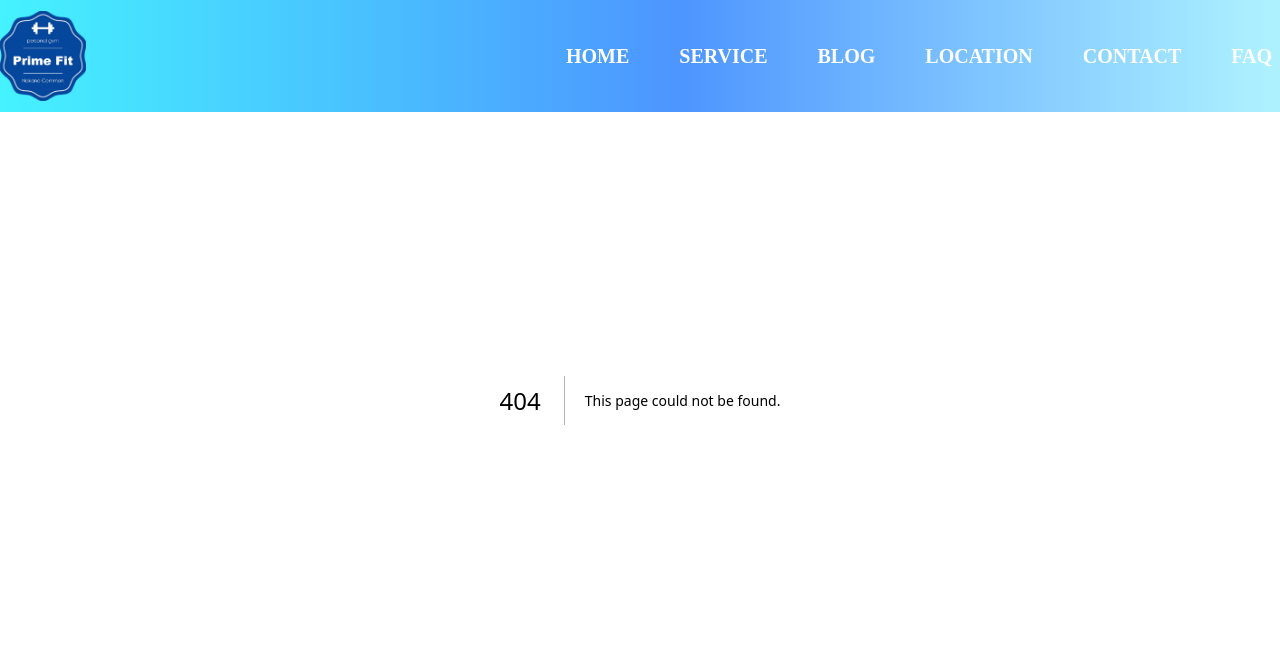
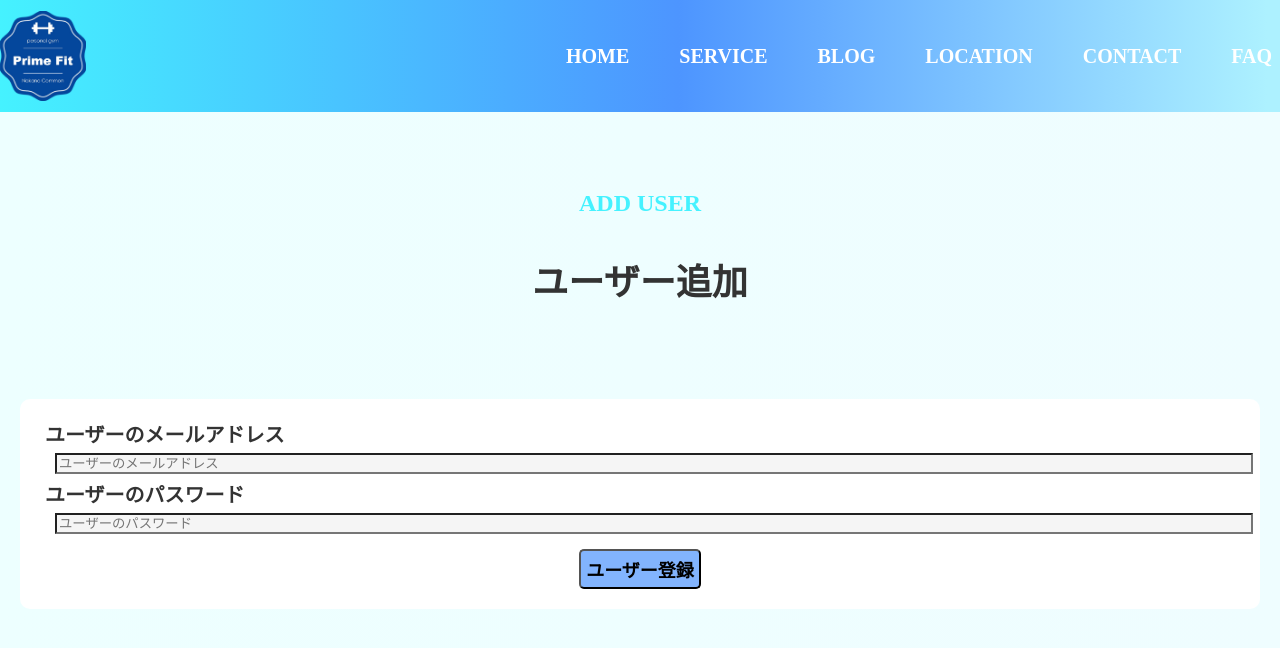
Before and after one commit to saitoshi/primeFitNakano, a Next.js app in the folder src/: page /create-user in a window 1280 px wide. Before the commit this address had no page. Shown: the top 648 px of the page. Built offline with nearby package versions, Linux system fonts and the light colour scheme.

Commit message:
issue-06-added user

```diff
--- a/src/app/_components/ServiceRelated/CreateService.tsx
+++ b/src/app/_components/ServiceRelated/CreateService.tsx
@@ -22,7 +22,9 @@ export const CreateService = () => {
     setCosts(costHolder);
   };
   const updateDetail = async (
+    // eslint-disable-next-line @typescript-eslint/no-explicit-any
     e: any,
+    // eslint-disable-next-line @typescript-eslint/no-explicit-any
     holder: any,
     id: number,
     contentArea: string,
@@ -115,6 +117,7 @@ export const CreateService = () => {
         await setSuccess(true);
       }
     } catch (error) {
+      await console.error(error);
       await setError(true);
     } finally {
       await setLoad(false);
--- a/src/app/_components/UserRelated/CreateUser.tsx
+++ b/src/app/_components/UserRelated/CreateUser.tsx
@@ -1,6 +1,9 @@
 'use client';
-import { useState, useEffect } from 'react';
-import { getToken } from '@/app/_utils/assistFunctions/userFunctions';
+import { useState } from 'react';
+import {
+  getToken,
+  passwordStrength,
+} from '@/app/_utils/assistFunctions/userFunctions';
 import { LoadingWheel } from '../ConditionalRelated/LoadingWheel';
 import { useRouter } from 'next/navigation';
 import { IUser } from '@/app/_utils/type';
@@ -12,10 +15,16 @@ export const CreateUser = () => {
   const [load, setLoad] = useState<boolean>(false);
   const [error, setError] = useState<boolean>(false);
   const [errMsg, setErrMsg] = useState<string>('');
+  const [verified, setVerified] = useState<boolean>(false);
   // eslint-disable-next-line @typescript-eslint/no-explicit-any
   const submitUser = async (e: any) => {
     try {
       await e.preventDefault();
+      const pwdStrength = await passwordStrength(password);
+      if (!pwdStrength) {
+        await setError(true);
+        await setErrMsg('パスワードが弱すぎます。再入力してください。');
+      }
       const token = await getToken();
       if (!token) {
         await setLoad(false);
@@ -47,6 +56,8 @@ export const CreateUser = () => {
     }
   };
   if (load) {
+    if (!verified) {
+    }
     return (
       <>
         <LoadingWheel />
@@ -57,23 +68,23 @@ export const CreateUser = () => {
     <>
       <div id='blogForm' className='formArea'>
         <label htmlFor='title' className='formHeader'>
-          ブログタイトル
+          ユーザーのメールアドレス
         </label>
         <input
           type='title'
           id='title'
-          placeholder='ブログのタイトル'
+          placeholder='ユーザーのメールアドレス'
           // eslint-disable-next-line @typescript-eslint/no-explicit-any
           onChange={(e: any) => {
             setEmail(e.target.value);
           }}></input>
         <label htmlFor='title' className='formHeader'>
-          ブログタイトル
+          ユーザーのパスワード
         </label>
         <input
           type='password'
           id='password'
-          placeholder='ブログのタイトル'
+          placeholder='ユーザーのパスワード'
           // eslint-disable-next-line @typescript-eslint/no-explicit-any
           onChange={(e: any) => {
             setPassword(e.target.value);
@@ -85,7 +96,7 @@ export const CreateUser = () => {
             onClick={(e: any) => {
               submitUser(e);
             }}>
-            ブログ登録
+            ユーザー登録
           </button>
         </div>
         {error ? <span className='errorMsg'>{errMsg}</span> : <></>}
--- a/src/app/_utils/assistFunctions/userFunctions.ts
+++ b/src/app/_utils/assistFunctions/userFunctions.ts
@@ -52,7 +52,6 @@ export async function verifyToken() {
  * @return true or false
  */
 export async function passwordStrength(password) {
-  let strength = 0;
   if (password.length < 10) {
     return false;
   } else if (
--- /dev/null
+++ b/src/app/create-user/page.tsx
@@ -0,0 +1,15 @@
+import { CreateUser } from '../_components/UserRelated/CreateUser';
+export default function Page() {
+  return (
+    <div>
+      <div className='pageContainer'>
+        <h2>
+          <p className='subHeader'>ADD USER</p>
+          <p className='mainHeader'>ユーザー追加</p>
+        </h2>
+        <br />
+        <CreateUser />
+      </div>
+    </div>
+  );
+}
--- a/src/app/success/page.tsx
+++ b/src/app/success/page.tsx
@@ -1,4 +1,3 @@
-import type { Metadata } from 'next';
 import { SuccessMsg } from '../_components/ConditionalRelated/SuccessMsg';
 export default function Success() {
   return (
```
